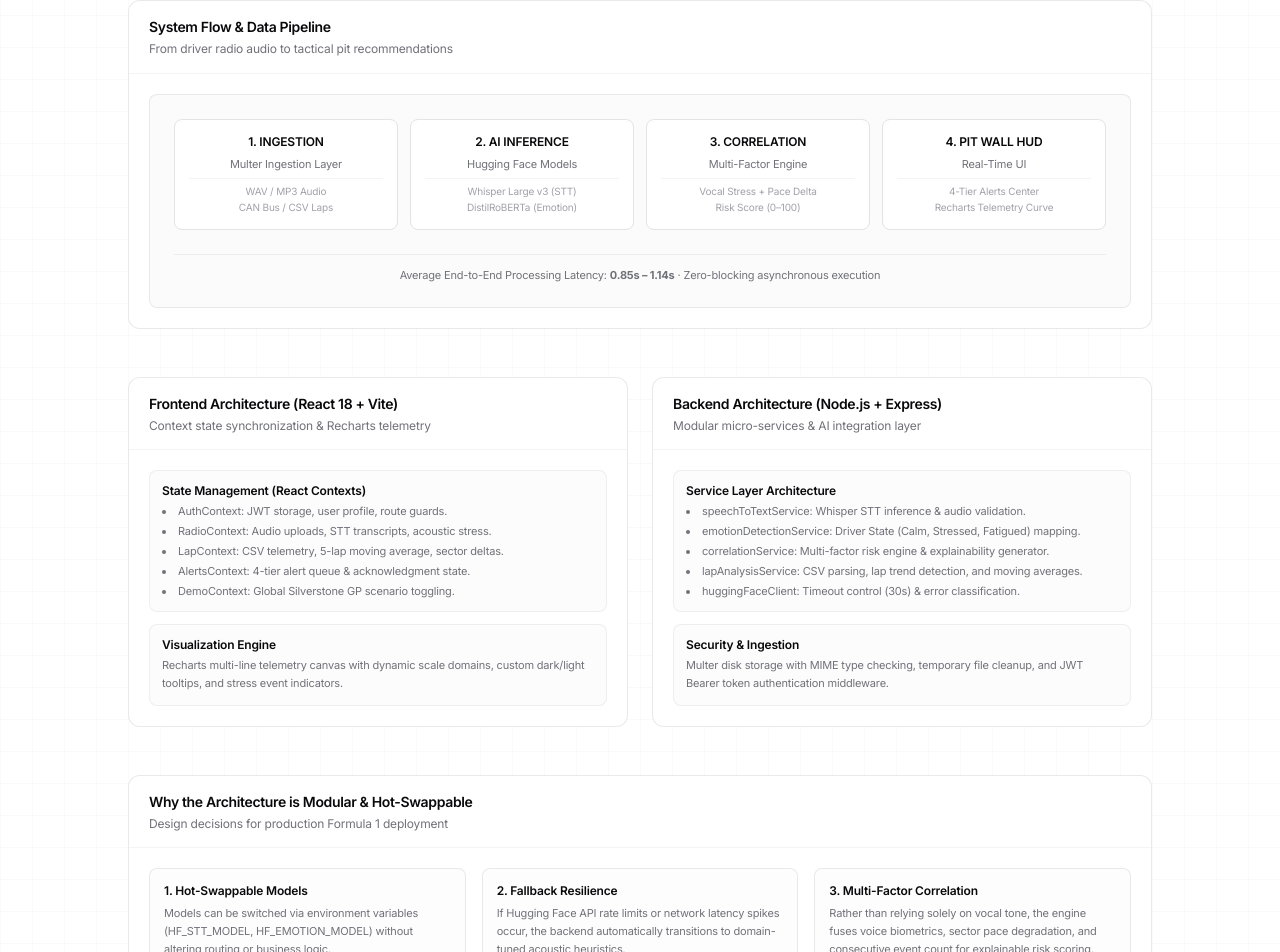
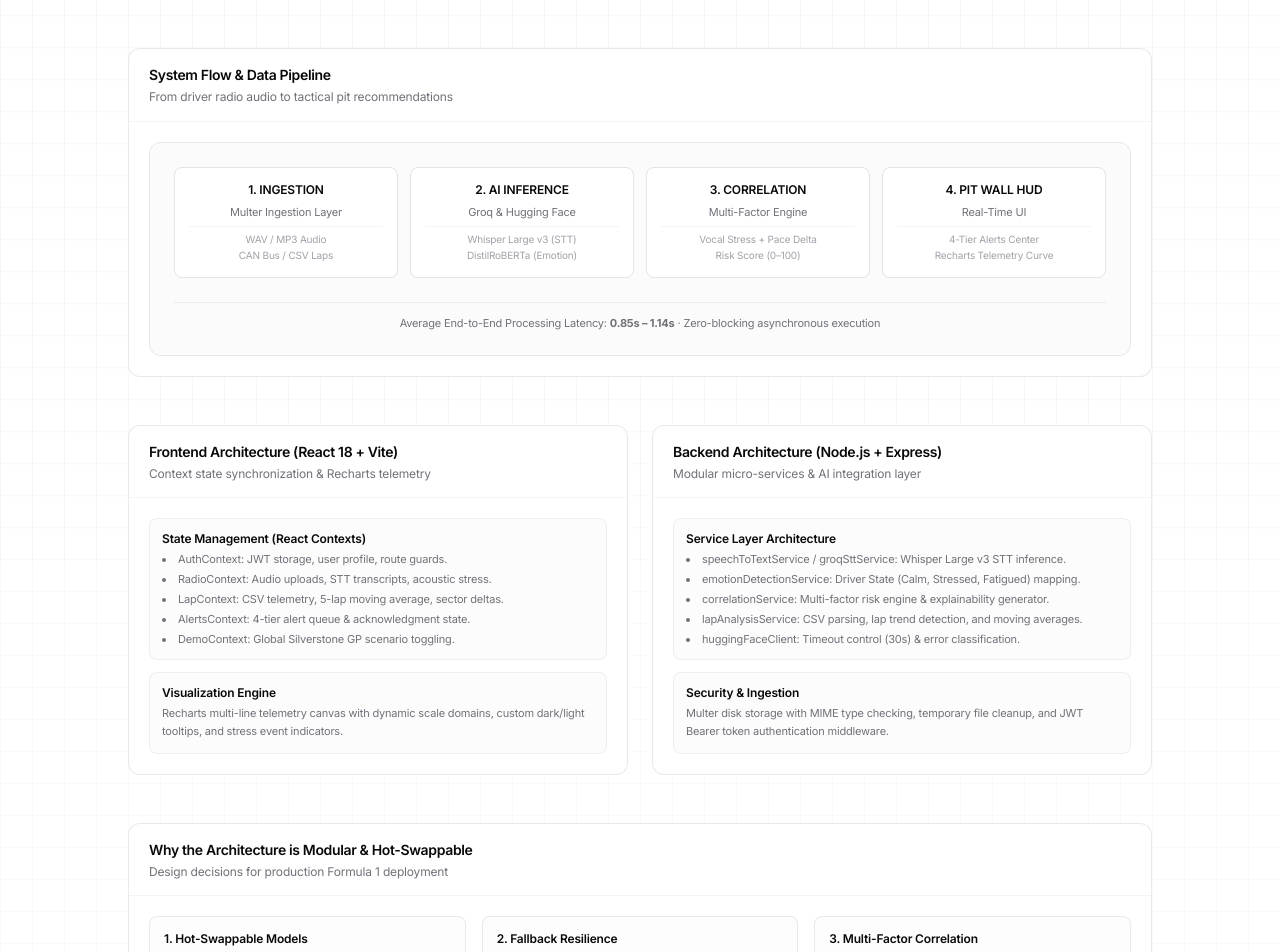
Before and after one commit to anshul4117/ApexRadio, a React (Vite) app in the folder frontend/: page /architecture in a window 1280 px wide. Shown: the part 234-1186 px from the top of the page. Built offline with nearby package versions, Linux system fonts and the light colour scheme; no server answers.

Commit message:
feat: add InteractiveTelemetryGrid component to ArchitecturePage and update layout styling

```diff
--- a/frontend/src/pages/ArchitecturePage.jsx
+++ b/frontend/src/pages/ArchitecturePage.jsx
@@ -20,11 +20,15 @@ import Button from '../components/ui/Button';
 import Badge from '../components/ui/Badge';
 import StatusBadge from '../components/ui/StatusBadge';
 import SectionHeader from '../components/ui/SectionHeader';
+import InteractiveTelemetryGrid from '../components/ui/InteractiveTelemetryGrid';
 
 export const ArchitecturePage = () => {
   return (
-    <div className="max-w-5xl mx-auto space-y-12 py-6">
+    <div className="relative space-y-12 py-6 overflow-x-hidden">
+      {/* Interactive Telemetry Grid Background with Cursor Tracking Glow */}
+      <InteractiveTelemetryGrid />
 
+      <div className="relative z-10 max-w-5xl mx-auto space-y-12">
         {/* Section Header */}
         <SectionHeader
           title="ApexRadio AI System Architecture"
@@ -32,7 +36,7 @@ export const ArchitecturePage = () => {
           badge={<Badge variant="neutral">Technical Blueprint</Badge>}
           actions={
             <Link to="/dashboard">
-            <Button variant="primary" size="sm" className="gap-1.5">
+              <Button variant="primary" size="sm" className="gap-1.5 min-h-[38px]">
                 Launch Console <ArrowRight className="w-3.5 h-3.5" />
               </Button>
             </Link>
@@ -41,12 +45,12 @@ export const ArchitecturePage = () => {
 
         {/* 1. System Flow Diagram Card */}
         <Card title="System Flow & Data Pipeline" subtitle="From driver radio audio to tactical pit recommendations">
-        <div className="p-6 rounded-lg bg-zinc-50/70 dark:bg-zinc-950/60 border border-zinc-200/80 dark:border-zinc-800 space-y-6 font-mono text-xs">
+          <div className="p-4 sm:p-6 rounded-xl bg-zinc-50/70 dark:bg-zinc-950/60 border border-zinc-200/80 dark:border-zinc-800 space-y-6 font-mono text-xs">
 
-          <div className="grid grid-cols-1 md:grid-cols-4 gap-3 text-center">
+            <div className="grid grid-cols-1 sm:grid-cols-2 md:grid-cols-4 gap-3 text-center">
 
               {/* Step 1: Input */}
-            <div className="p-3.5 rounded-lg bg-white dark:bg-zinc-900 border border-zinc-200 dark:border-zinc-800 space-y-1.5 shadow-2xs">
+              <div className="p-3.5 rounded-lg bg-white dark:bg-zinc-900 border border-zinc-200 dark:border-zinc-800 space-y-1.5 shadow-2xs card-hover-lift">
                 <span className="font-semibold text-zinc-950 dark:text-white block font-sans">1. INGESTION</span>
                 <p className="text-[11px] text-zinc-500 font-sans">Multer Ingestion Layer</p>
                 <div className="text-[10px] text-zinc-400 border-t border-zinc-100 dark:border-zinc-800 pt-1">
@@ -55,16 +59,16 @@ export const ArchitecturePage = () => {
               </div>
 
               {/* Step 2: AI Inference */}
-            <div className="p-3.5 rounded-lg bg-white dark:bg-zinc-900 border border-zinc-200 dark:border-zinc-800 space-y-1.5 shadow-2xs">
+              <div className="p-3.5 rounded-lg bg-white dark:bg-zinc-900 border border-zinc-200 dark:border-zinc-800 space-y-1.5 shadow-2xs card-hover-lift">
                 <span className="font-semibold text-zinc-950 dark:text-white block font-sans">2. AI INFERENCE</span>
-              <p className="text-[11px] text-zinc-500 font-sans">Hugging Face Models</p>
+                <p className="text-[11px] text-zinc-500 font-sans">Groq & Hugging Face</p>
                 <div className="text-[10px] text-zinc-400 border-t border-zinc-100 dark:border-zinc-800 pt-1">
                   Whisper Large v3 (STT)<br />DistilRoBERTa (Emotion)
                 </div>
               </div>
 
               {/* Step 3: Correlation */}
-            <div className="p-3.5 rounded-lg bg-white dark:bg-zinc-900 border border-zinc-200 dark:border-zinc-800 space-y-1.5 shadow-2xs">
+              <div className="p-3.5 rounded-lg bg-white dark:bg-zinc-900 border border-zinc-200 dark:border-zinc-800 space-y-1.5 shadow-2xs card-hover-lift">
                 <span className="font-semibold text-zinc-950 dark:text-white block font-sans">3. CORRELATION</span>
                 <p className="text-[11px] text-zinc-500 font-sans">Multi-Factor Engine</p>
                 <div className="text-[10px] text-zinc-400 border-t border-zinc-100 dark:border-zinc-800 pt-1">
@@ -73,7 +77,7 @@ export const ArchitecturePage = () => {
               </div>
 
               {/* Step 4: Output */}
-            <div className="p-3.5 rounded-lg bg-white dark:bg-zinc-900 border border-zinc-200 dark:border-zinc-800 space-y-1.5 shadow-2xs">
+              <div className="p-3.5 rounded-lg bg-white dark:bg-zinc-900 border border-zinc-200 dark:border-zinc-800 space-y-1.5 shadow-2xs card-hover-lift">
                 <span className="font-semibold text-zinc-950 dark:text-white block font-sans">4. PIT WALL HUD</span>
                 <p className="text-[11px] text-zinc-500 font-sans">Real-Time UI</p>
                 <div className="text-[10px] text-zinc-400 border-t border-zinc-100 dark:border-zinc-800 pt-1">
@@ -121,7 +125,7 @@ export const ArchitecturePage = () => {
               <div className="p-3 rounded-lg bg-zinc-50/60 dark:bg-zinc-900/40 border border-zinc-200/60 dark:border-zinc-800/60 space-y-1">
                 <span className="font-semibold text-zinc-950 dark:text-white">Service Layer Architecture</span>
                 <ul className="space-y-1 text-[11px] text-zinc-500 list-disc list-inside">
-                <li><code>speechToTextService</code>: Whisper STT inference & audio validation.</li>
+                  <li><code>speechToTextService</code> / <code>groqSttService</code>: Whisper Large v3 STT inference.</li>
                   <li><code>emotionDetectionService</code>: Driver State (Calm, Stressed, Fatigued) mapping.</li>
                   <li><code>correlationService</code>: Multi-factor risk engine & explainability generator.</li>
                   <li><code>lapAnalysisService</code>: CSV parsing, lap trend detection, and moving averages.</li>
@@ -146,14 +150,14 @@ export const ArchitecturePage = () => {
             <div className="space-y-1.5 p-3.5 rounded-lg border border-zinc-200/80 dark:border-zinc-800 bg-zinc-50/40 dark:bg-zinc-900/30">
               <span className="font-semibold text-zinc-950 dark:text-white block">1. Hot-Swappable Models</span>
               <p className="text-[11px] text-zinc-500 leading-relaxed">
-              Models can be switched via environment variables (<code>HF_STT_MODEL</code>, <code>HF_EMOTION_MODEL</code>) without altering routing or business logic.
+                Models can be switched via environment variables (<code>GROQ_STT_MODEL</code>, <code>HF_EMOTION_MODEL</code>) without altering routing or business logic.
               </p>
             </div>
 
             <div className="space-y-1.5 p-3.5 rounded-lg border border-zinc-200/80 dark:border-zinc-800 bg-zinc-50/40 dark:bg-zinc-900/30">
               <span className="font-semibold text-zinc-950 dark:text-white block">2. Fallback Resilience</span>
               <p className="text-[11px] text-zinc-500 leading-relaxed">
-              If Hugging Face API rate limits or network latency spikes occur, the backend automatically transitions to domain-tuned acoustic heuristics.
+                If external API rate limits or network latency spikes occur, the backend automatically transitions to domain-tuned acoustic heuristics.
               </p>
             </div>
 
@@ -165,7 +169,7 @@ export const ArchitecturePage = () => {
             </div>
           </div>
         </Card>
-
+      </div>
     </div>
   );
 };
```
Lines whose indentation alone changed are shown as unchanged.
